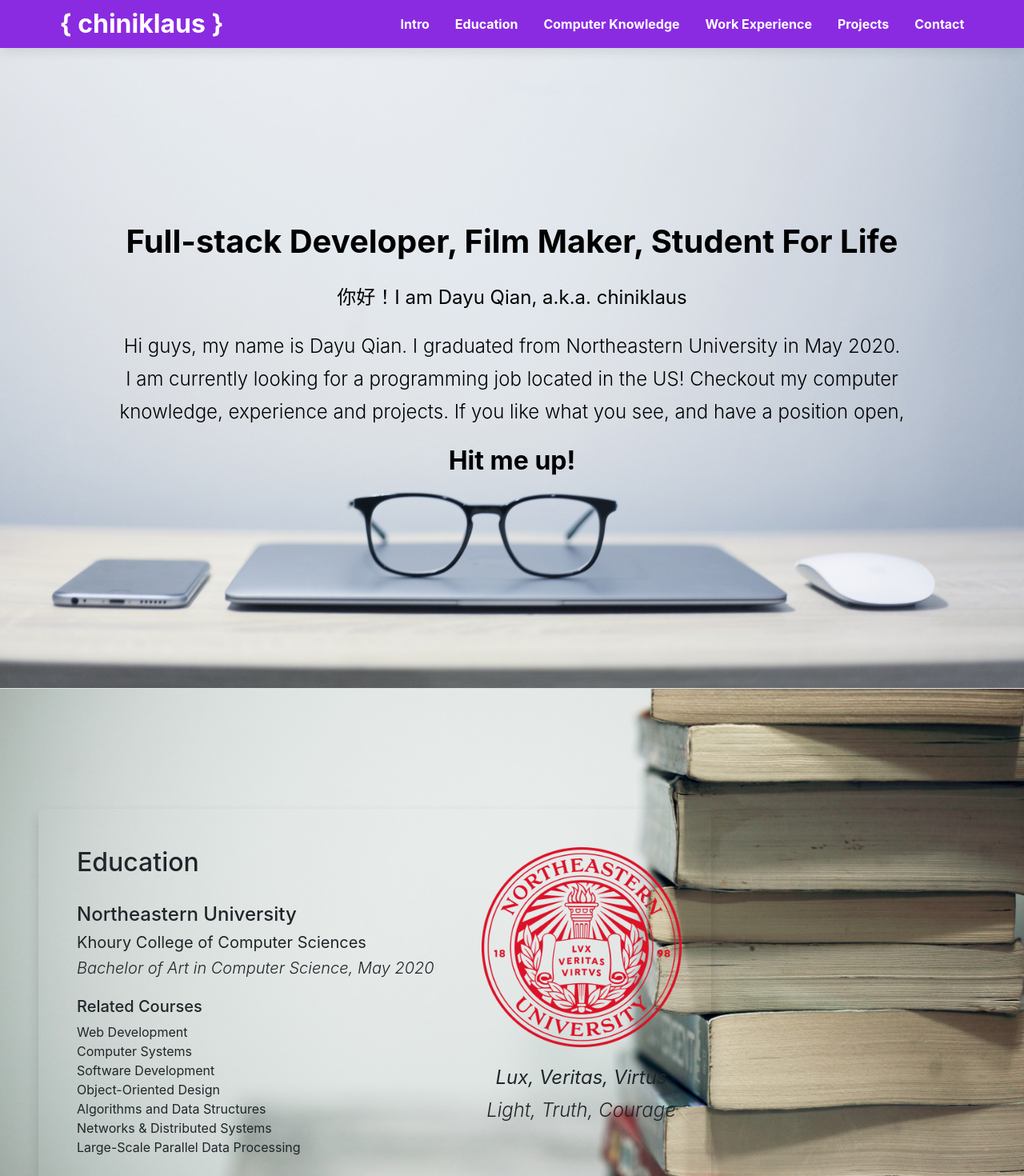
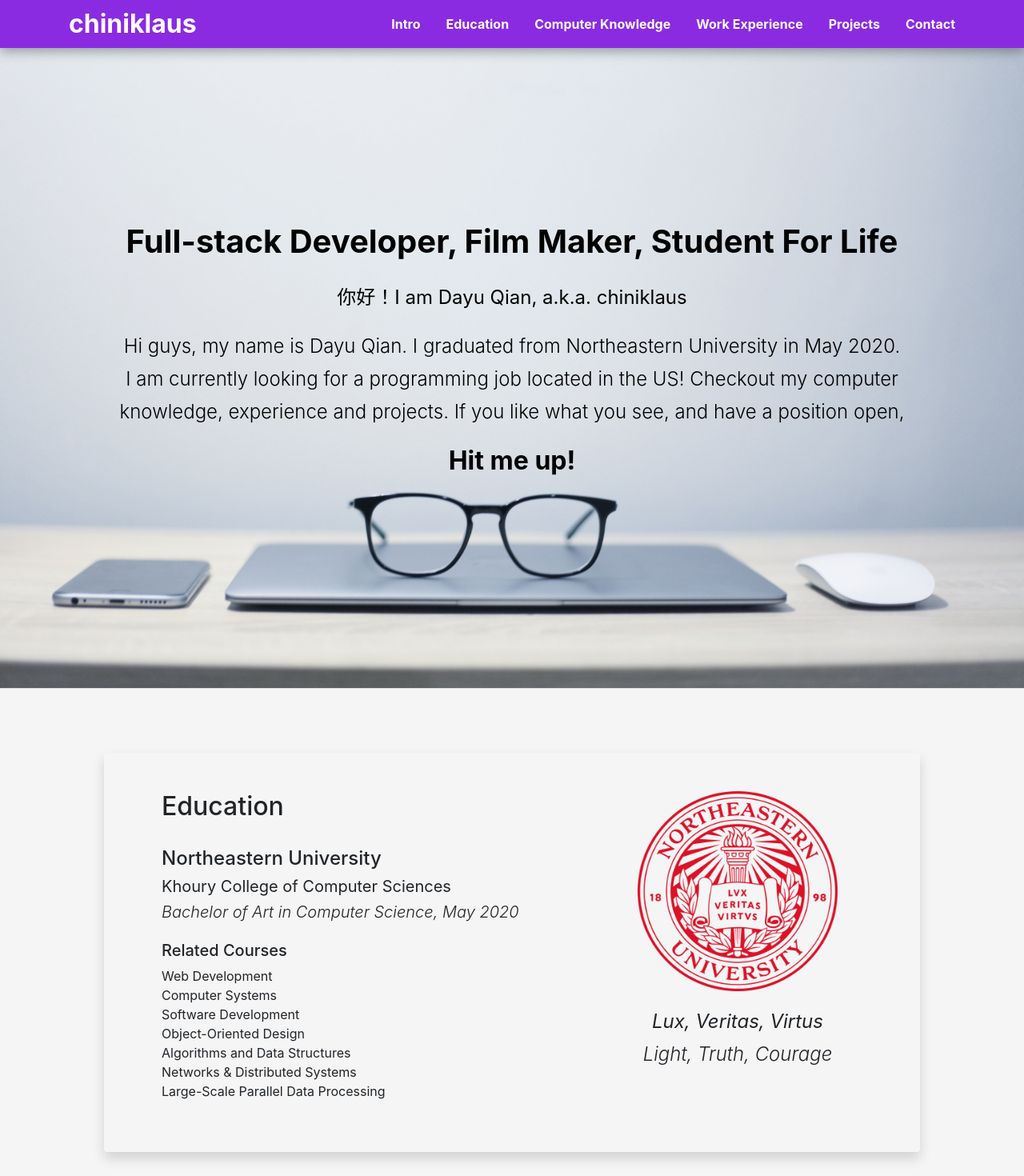
Before and after one commit to chiniklaus/personal_website, a React (Create React App) app: page / in a window 1280 px wide. Shown: the top 1470 px of the page at 80% size. Built offline with nearby package versions, Linux system fonts and the light colour scheme.

Commit message:
deployed to chiniklaus.com

```diff
--- a/package.json
+++ b/package.json
@@ -16,6 +16,7 @@
   "scripts": {
     "start": "react-scripts start",
     "build": "react-scripts build",
+    "deploy": "aws2 s3 sync build/ s3://chiniklaus.com",
     "test": "react-scripts test",
     "eject": "react-scripts eject"
   },
--- a/src/App.css
+++ b/src/App.css
@@ -8,7 +8,7 @@
   width: 100%;
   height: 60px;
   z-index: 1000;
-  box-shadow: 0 4px 14px 0 rgba(0, 0, 0, 0.1);
+  box-shadow: 0 4px 14px 0 rgba(0, 0, 0, 0.35);
 }
 
 .nav-logo {
@@ -45,6 +45,7 @@
 .section {
   margin: 0 auto;
   padding: 40px;
+  background: whitesmoke;
 }
 
 .section-content {
@@ -74,20 +75,20 @@
   text-decoration: underline;
 }
 
-.knowledge {
-
-}
-
 .experience {
   background: whitesmoke;
   color: rgb(0, 0, 0);
-}
-
-.projects {
-
 }
 
 .contact {
   background-color: blueviolet;
   color: white;
 }
+
+.iconLink {
+  color: white;
+}
+
+.iconLink:hover {
+  color: black;
+}
--- a/src/Components/Contact.js
+++ b/src/Components/Contact.js
@@ -12,9 +12,10 @@ export default function Contact({ id }) {
           <h4 className="text-center">chiniklaus09@gmail.com</h4>
         </div>
         <div class="row d-flex justify-content-center mt-4 mb-4">
-          <MDBIcon className="pr-4" fab icon="linkedin-in" size="2x"/>
-          <MDBIcon className="pr-4" fab icon="github" size="2x"/>
-          <MDBIcon fab icon="facebook" size="2x"/>
+          <a href="https://www.linkedin.com/in/dayu-qian-78a177133/" className="iconLink pr-4"><MDBIcon fab icon="linkedin-in" size="2x"/></a>
+          <a href="https://github.com/chiniklaus" className="iconLink pr-4"><MDBIcon fab icon="github" size="2x" /></a>
+          <a href="https://www.facebook.com/dayu.qian" className="iconLink pr-4"><MDBIcon fab icon="facebook" size="2x"/></a>
+          <a href="mailto:chiniklaus09@gmail.com" className="iconLink"><MDBIcon icon="envelope" size="2x"/></a>
         </div>
         <div className="row">
         </div>
--- a/src/Components/Education.js
+++ b/src/Components/Education.js
@@ -1,6 +1,5 @@
 import React, { useLayoutEffect, useState } from "react";
 import neu from '../neu.png'
-import ed from '../ed.jpg'
 
 function useWindowSize() {
   const [size, setSize] = useState([0, 0]);
@@ -18,16 +17,11 @@ function useWindowSize() {
 export default function Education({ id }) {
   const [width, height] = useWindowSize();
   return (
-    <div className="border-top education-section" style={{
-      minHeight: height,
-      backgroundImage: `url(${ed})`,
-      backgroundPosition: 'center',
-      backgroundSize: 'cover',
-      backgroundRepeat: 'no-repeat'
-    }} id={id}>
+    <div className="section border-top" style={{minHeight: height}}>
+      <div className="section-content" id={id}>
       <div>
-        <div className="container rounded shadow p-5 ml-5">
-          <div className="row">
+        <div className="container rounded shadow p-5">
+          <div className="row pl-4 pr-5">
             <div className="col-8">
               <h2>Education</h2>
               <h4 className="pt-4">Northeastern University</h4>
@@ -74,6 +68,7 @@ export default function Education({ id }) {
           </div>
         </div>
       </div>
+      </div>
     </div>
   );
 }
--- a/src/Components/Experience.js
+++ b/src/Components/Experience.js
@@ -16,7 +16,7 @@ function useWindowSize() {
 export default function Experience({ id }) {
   const [width, height] = useWindowSize();
   return (
-    <div className="section border-top experience" style={{minHeight: height}}>
+    <div className="section border-top" style={{minHeight: height}}>
       <div className="section-content" id={id}>
         <div className="container shadow p-5" style={{background: 'white'}}>
             <h1>Work Experience</h1>
--- a/src/Components/Navbar.js
+++ b/src/Components/Navbar.js
@@ -11,7 +11,7 @@ export default class Navbar extends Component {
     return (
       <nav className="nav" id="navbar">
         <h2 className="nav-content nav-logo" onClick={this.scrollToTop}>
-          <strong>{"{ "}chiniklaus{" }"}</strong>
+          <strong>chiniklaus</strong>
         </h2>
         <div className="nav-content">
           <ul className="mt-3">
@@ -21,6 +21,7 @@ export default class Navbar extends Component {
                 to="section0"
                 spy={true}
                 smooth={true}
+                offset={-70}
                 duration={500}
               >
                 <strong>Intro</strong>
@@ -32,6 +33,7 @@ export default class Navbar extends Component {
                 to="section1"
                 spy={true}
                 smooth={true}
+                offset={-70}
                 duration={500}
               >
                 <strong>Education</strong>
--- a/src/Components/Projects.js
+++ b/src/Components/Projects.js
@@ -1,5 +1,7 @@
 import React, { useLayoutEffect, useState } from "react";
 import nm from '../nu-movies.png';
+import sh from '../sh.png';
+import st from '../st.jpg';
 
 function useWindowSize() {
   const [size, setSize] = useState([0, 0]);
@@ -57,7 +59,7 @@ export default function Projects({ id }) {
               </p>
             </div>
             <div className="col-6 mt-4">
-              <img src={nm} class="rounded img-fluid z-depth-1" alt="..."/>
+              <img src={sh} class="rounded img-fluid z-depth-1" alt="..."/>
             </div>
           </div>
 
@@ -75,7 +77,7 @@ export default function Projects({ id }) {
               </p>
             </div>
             <div className="col-6 mt-4">
-              <img src={nm} class="rounded img-fluid z-depth-1" alt="..."/>
+              <img src={st} class="rounded img-fluid z-depth-1" alt="..."/>
             </div>
           </div>
         </div>
```
Also changed, not shown: src/sh.png (added), src/st.jpg (added).
